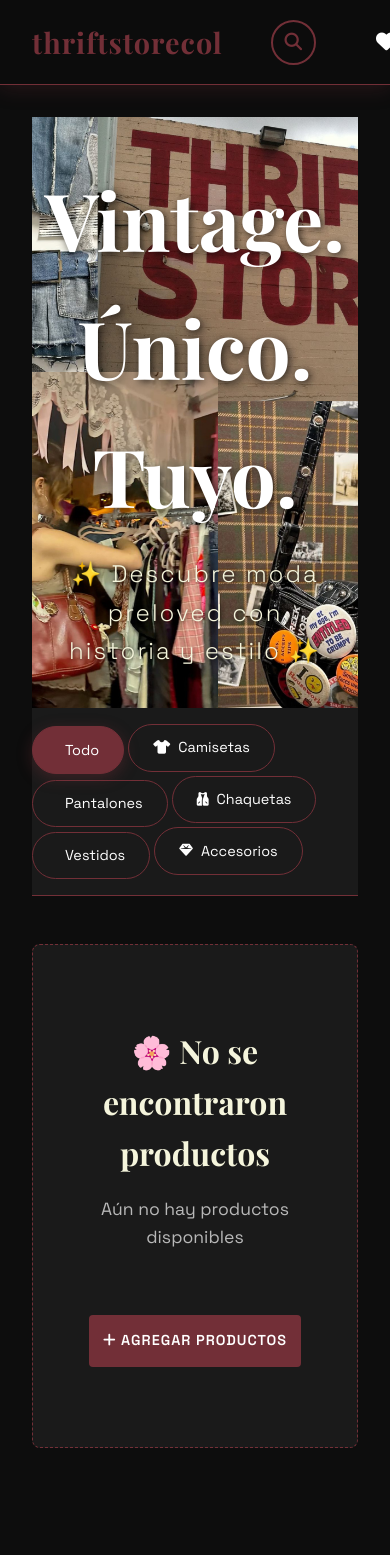
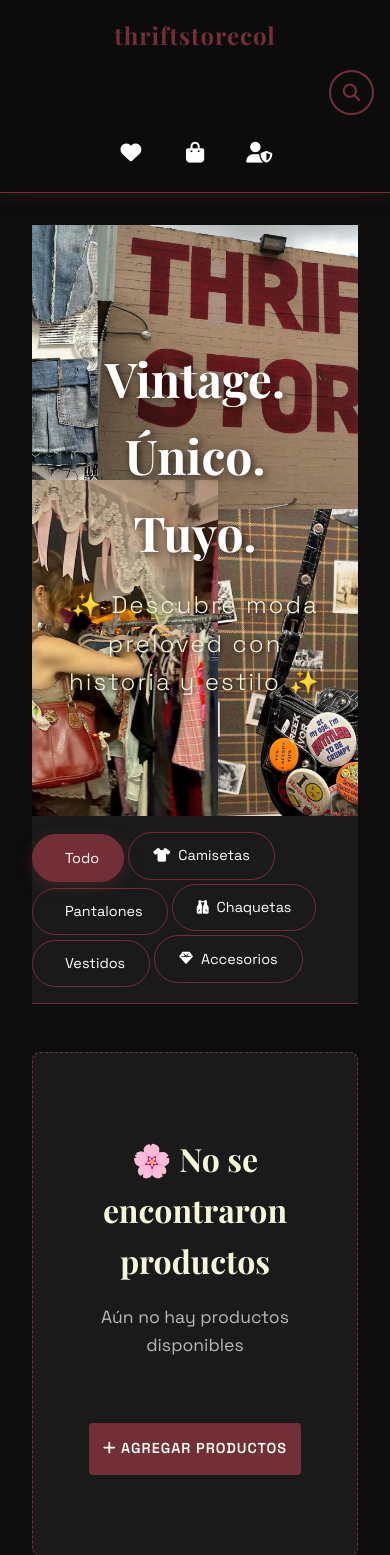
Before and after one commit to raesttleten/tienda-ropa-upcycling, a FastAPI app: page / in a window 390 px wide; the page is wider, and only the part inside the window is pictured. Shown: the top 1555 px of that part. Run offline with FastAPI, Linux system fonts and the light colour scheme; data that the repository does not hold is empty.

Commit message:
responsive

```diff
--- a/static/css/style.css
+++ b/static/css/style.css
@@ -690,3 +690,36 @@ footer p:first-child {
     color: var(--wine);
     margin-bottom: 0.5rem;
 }
+@media (max-width: 768px) {
+    nav {
+        flex-direction: column;
+        gap: 1rem;
+        padding: 1rem;
+    }
+
+    .logo {
+        font-size: 1.5rem;
+    }
+
+    .hero h2 {
+        font-size: 3rem;
+    }
+
+    .categorias {
+        top: 0;
+        position: relative;
+    }
+
+    .productos-grid {
+        grid-template-columns: 1fr;
+    }
+
+    .detalle-producto {
+        grid-template-columns: 1fr;
+        gap: 2rem;
+    }
+
+    .agregar-producto form {
+        grid-template-columns: 1fr;
+    }
+}
```
